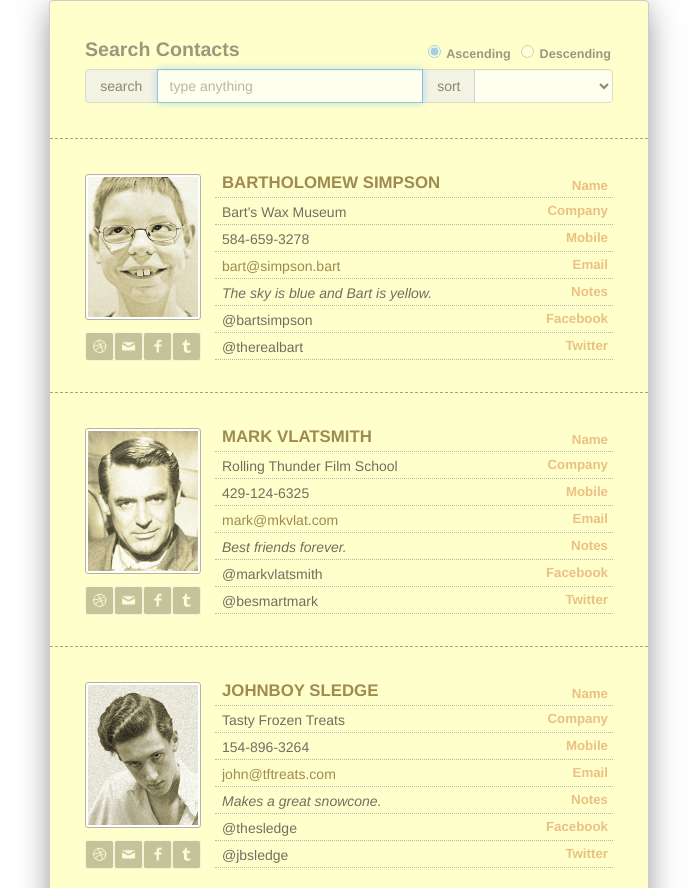
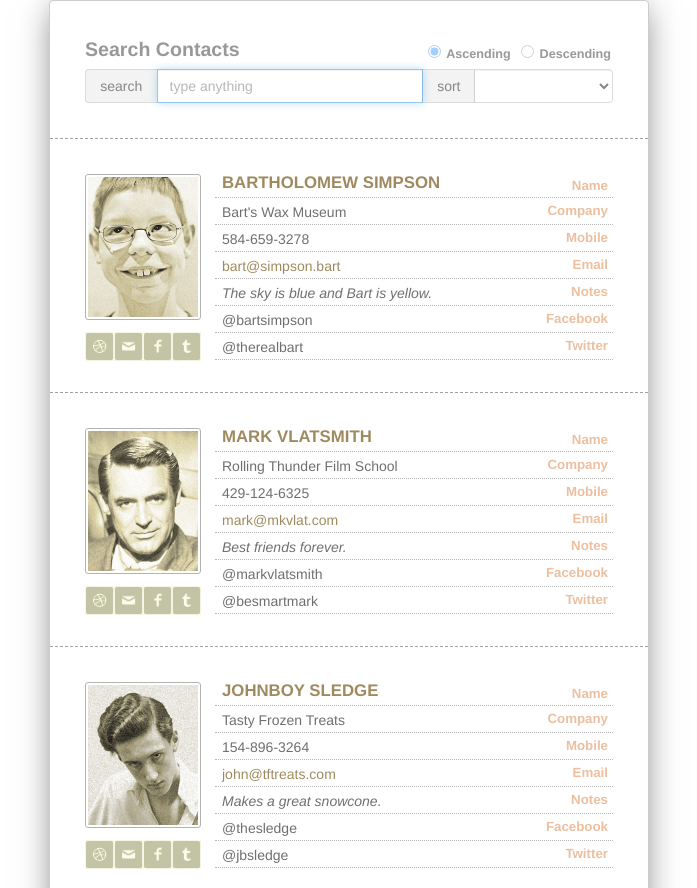
Before and after one commit to raaum/roloDexter, a plain HTML site: page index.html in a window 1280 px wide. Shown: the top 888 px of the page, without its empty margins (291-988 px from the left). Drawn offline with Linux system fonts and the light colour scheme.

Commit message:
changed background color to white

```diff
--- a/css/styles.css
+++ b/css/styles.css
@@ -6,7 +6,7 @@
 	padding: 35px;
 	border: 1px solid #ccc;
 	border-radius: 4px;
-	background-color: #ffffcc;
+	background-color: #fff;
 	-webkit-box-shadow: 0px 3px 33px -6px rgba(0,0,0,0.56);
 	-moz-box-shadow: 0px 3px 33px -6px rgba(0,0,0,0.56);
 	box-shadow: 0px 3px 33px -6px rgba(0,0,0,0.56);
```
